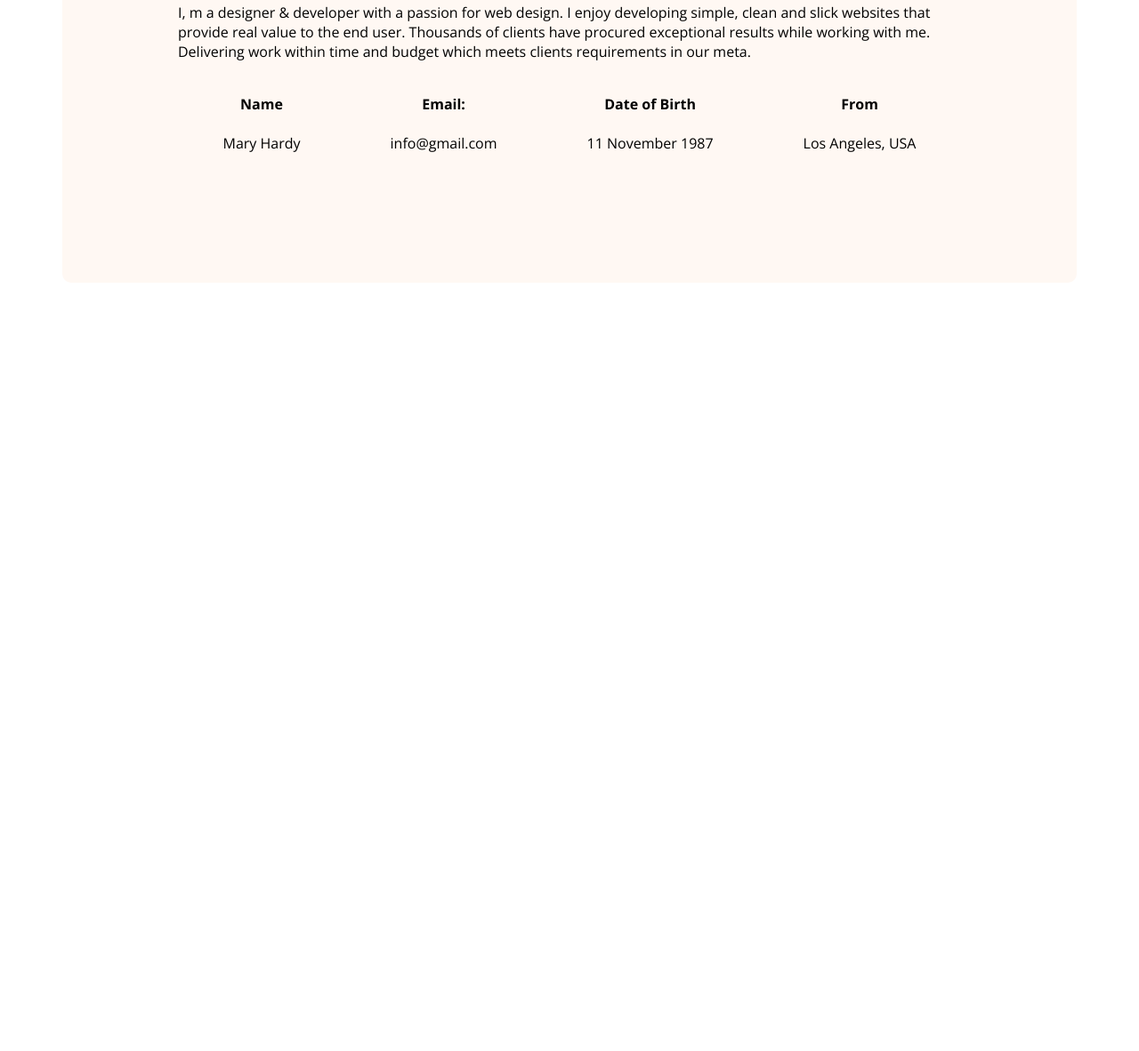
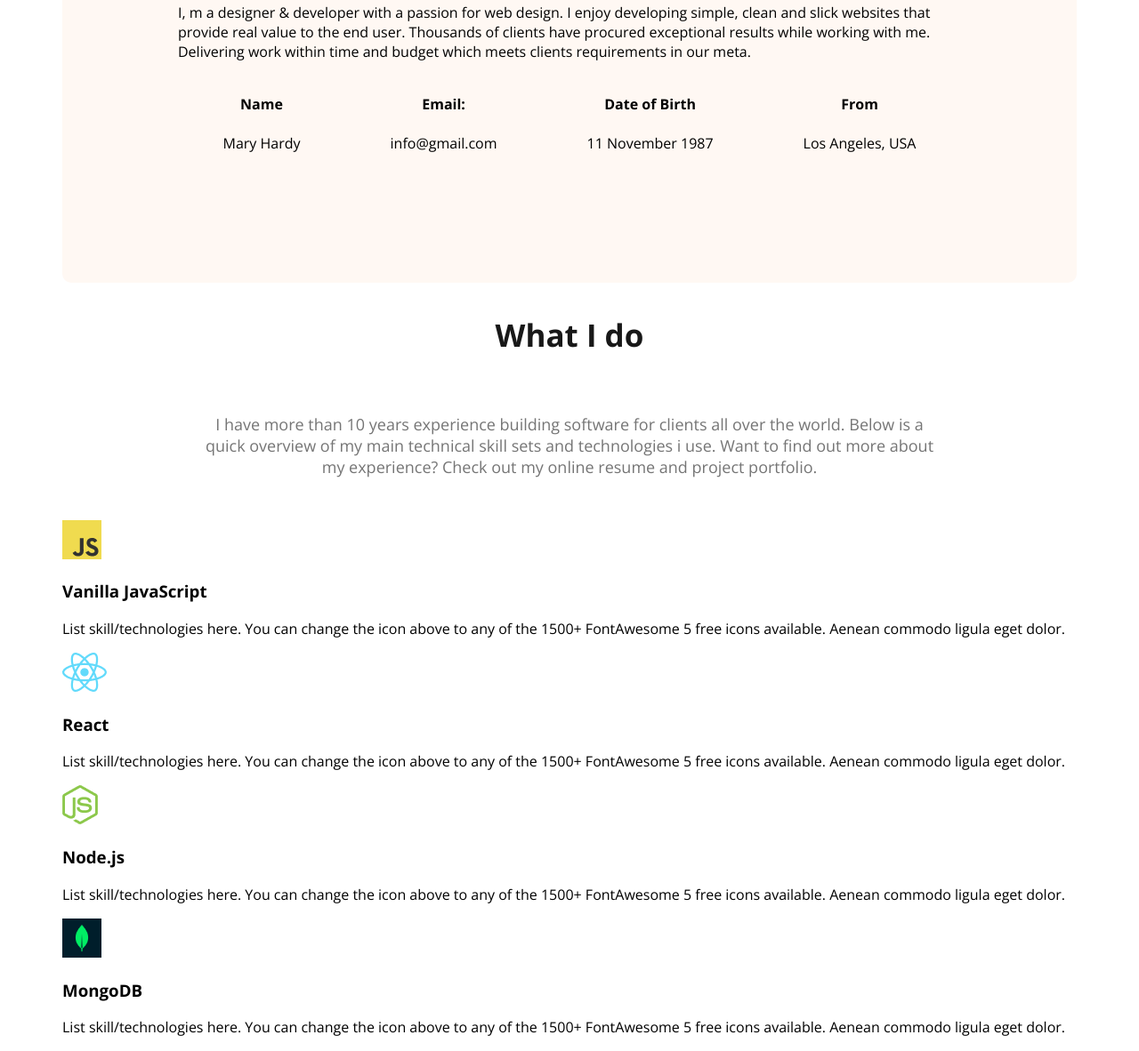
Before and after one commit to gitrahuldas/developer-porttfolio, a plain HTML site: page index.html in a window 1280 px wide. Shown: the part 1033-2215 px from the top of the page at 89% size. Before the commit the page ends 1359 px from the top, so only its background shows below. Drawn offline with nearby package versions, Linux system fonts and the light colour scheme.

Commit message:
added the skills container

```diff
--- a/index.html
+++ b/index.html
@@ -65,6 +65,38 @@
                 </div>
             </div>
         </section>
+        <!-- what i do section start -->
+        <section>
+            <h3 class="section-title">What I do</h3>
+            <p id="what-i-do-description" class="section-description">I have more than 10 years experience building software for clients all over the world. Below is a quick overview of my main technical skill sets and technologies i use. Want to find out more about my experience? Check out my online resume and project portfolio.</p>
+
+            <div class="skills-container">
+                <!-- .skill*4>img+h3.skill-title+p.skill-description
+                -->
+                <div class="skill">
+                    <img src="images/icons/js.png" alt="">
+                    <h3 class="skill-title">Vanilla JavaScript</h3>
+                    <p class="skill-description">List skill/technologies here. You can change the icon above to any of the 1500+ FontAwesome 5 free icons available. Aenean commodo ligula eget dolor.</p>
+                </div>
+                <div class="skill">
+                    <img src="images/icons/react.png" alt="">
+                    <h3 class="skill-title">React</h3>
+                    <p class="skill-description">List skill/technologies here. You can change the icon above to any of the 1500+ FontAwesome 5 free icons available. Aenean commodo ligula eget dolor.</p>
+                </div>
+                <div class="skill">
+                    <img src="images/icons/nodejs.png" alt="">
+                    <h3 class="skill-title">Node.js</h3>
+                    <p class="skill-description">List skill/technologies here. You can change the icon above to any of the 1500+ FontAwesome 5 free icons available. Aenean commodo ligula eget dolor.</p>
+                </div>
+                <div class="skill">
+                    <img src="images/icons/mongo.png" alt="">
+                    <h3 class="skill-title">MongoDB</h3>
+                    <p class="skill-description">List skill/technologies here. You can change the icon above to any of the 1500+ FontAwesome 5 free icons available. Aenean commodo ligula eget dolor.</p>
+                </div>
+
+
+            </div>
+        </section>
     </main>
     <footer>
 
--- a/styles/portfolio.css
+++ b/styles/portfolio.css
@@ -119,3 +119,7 @@
 .about-info{
     text-align: center;
 }
+
+#what-i-do-description {
+    padding: 30px 150px;
+}
```
